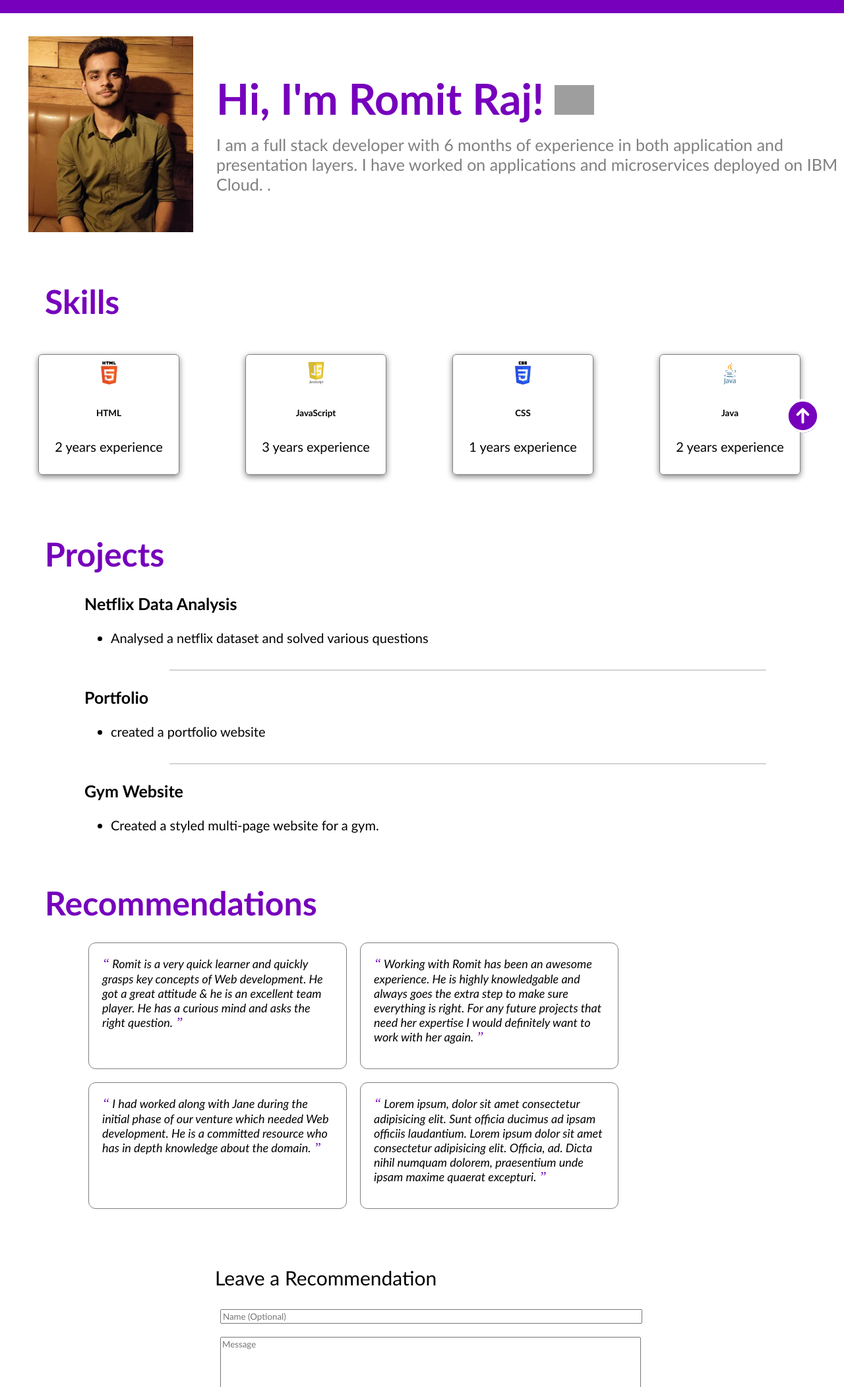
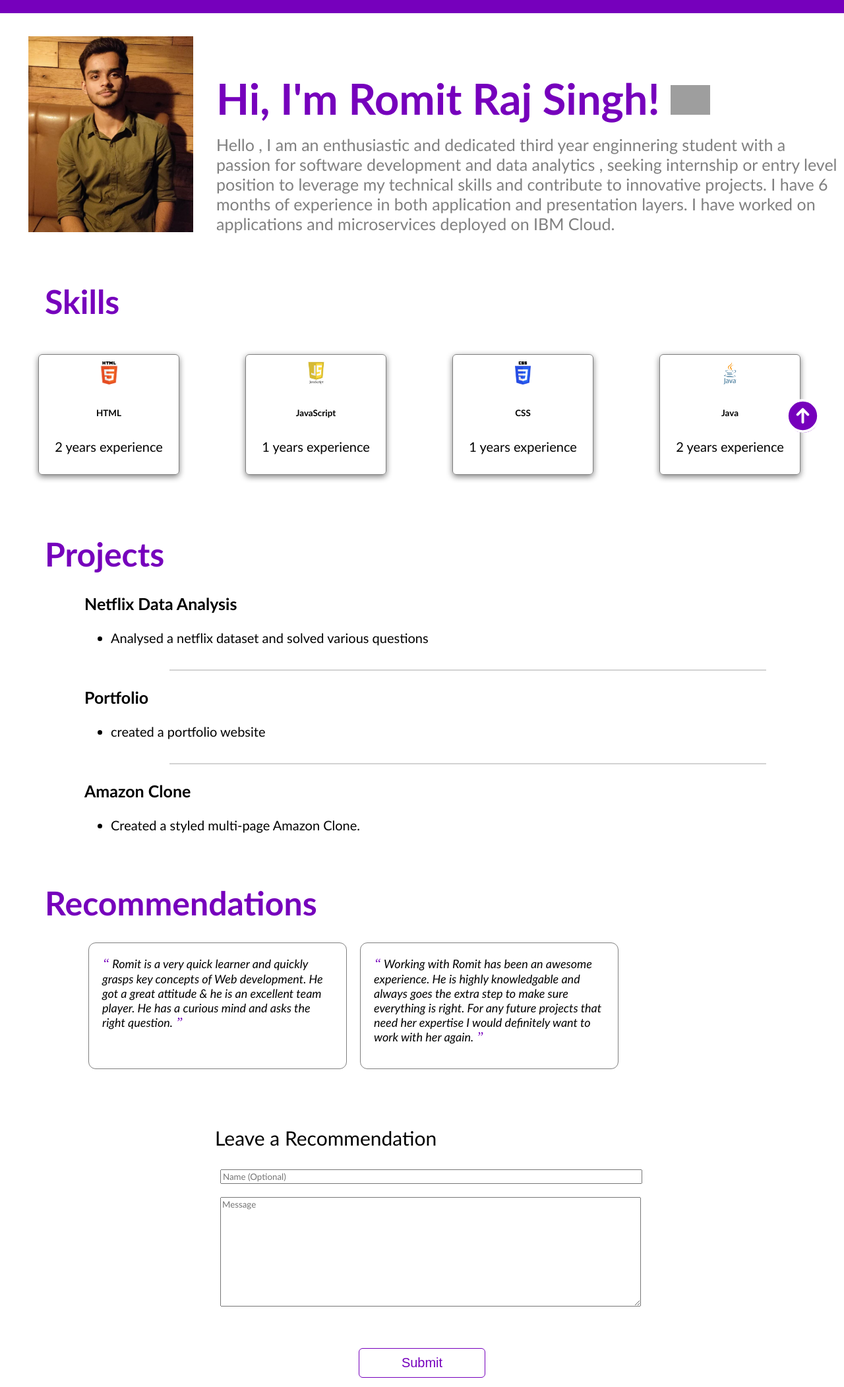
Before and after one commit to romitraj7/my-portfolio, a plain HTML site: page index.html in a window 1280 px wide. Shown: the part 120-2223 px from the top of the page at 66% size. Drawn offline with Linux system fonts and the light colour scheme; grey boxes are pictures that could not be loaded; a script that the page names is missing.

Commit message:
Update index.html

```diff
--- a/index.html
+++ b/index.html
@@ -1,7 +1,7 @@
 <!DOCTYPE html>
 <html>
   <head>
-    <title>Romit Raj Singh - Portfolio</title>
+    <title> Romit Raj Singh - Portfolio</title>
     <link rel="stylesheet" href="./style.css"/>
     <script src="./script.js"></script>
   </head>
@@ -41,11 +41,13 @@
 
       <div>
           <h1>
-            Hi, I'm Romit Raj! <img src="https://twemoji.maxcdn.com/2/72x72/1f44b.png" width="60px"/>
+            Hi, I'm Romit Raj Singh! <img src="https://twemoji.maxcdn.com/2/72x72/1f44b.png" width="60px"/>
           </h1>
           <p>
-            I am a full stack developer with 6 months of experience in both application and presentation layers.
-            I have worked on applications and microservices deployed on IBM Cloud. .
+            Hello , I am an enthusiastic and dedicated third year enginnering student with a passion for software development and data analytics
+            , seeking internship or entry level position to leverage my technical skills and contribute to innovative projects.
+            I have 6 months of experience in both application and presentation layers.
+            I have worked on applications and microservices deployed on IBM Cloud.
           </p>
       </div>
     </section>
@@ -65,7 +67,7 @@
         <div class="skill">
           <img src="html_finalprojimages/js.jpeg"/>
           <h6>JavaScript</h6>
-          <p>3 years experience</p>
+          <p>1 years experience</p>
         </div>
 
         <!-- Add more skills here -->
@@ -107,9 +109,9 @@
           </div>
           <hr>
           <div class="project-card">
-            <h3>Gym Website</h3>
+            <h3>Amazon Clone</h3>
             <ul>
-              <li>Created a styled multi-page website for a gym.</li>
+              <li>Created a styled multi-page Amazon Clone.</li>
             </ul>
           </div>
     </div>
@@ -135,18 +137,6 @@
           For any future projects that need her expertise I would definitely want to work with her again.
           <span>&#8221;</span>
         </div>
-        <div class="recommendation">
-          <span>&#8220;</span>
-          I had worked along with Jane during the initial phase of our venture which needed Web development.
-          He is a committed resource who has in depth knowledge about the domain.
-          <span>&#8221;</span>
-        </div>
-        <div class="recommendation">
-            <span>&#8220;</span>
-            Lorem ipsum, dolor sit amet consectetur adipisicing elit. Sunt officia ducimus ad ipsam officiis laudantium.
-            Lorem ipsum dolor sit amet consectetur adipisicing elit. Officia, ad. Dicta nihil numquam dolorem, praesentium unde ipsam maxime quaerat excepturi.
-            <span>&#8221;</span>
-          </div>
       </div>
     </section>
 
```
